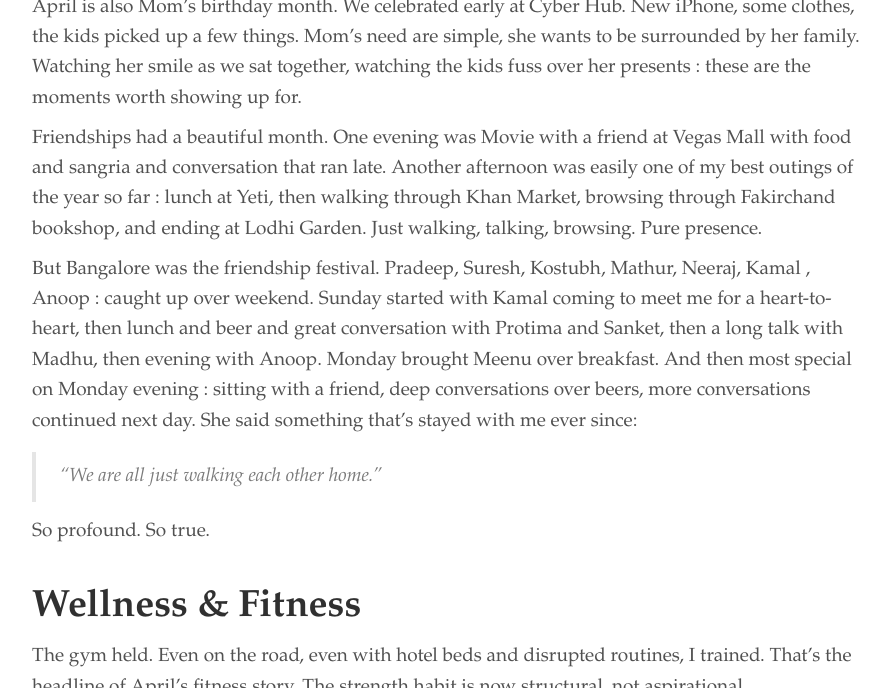
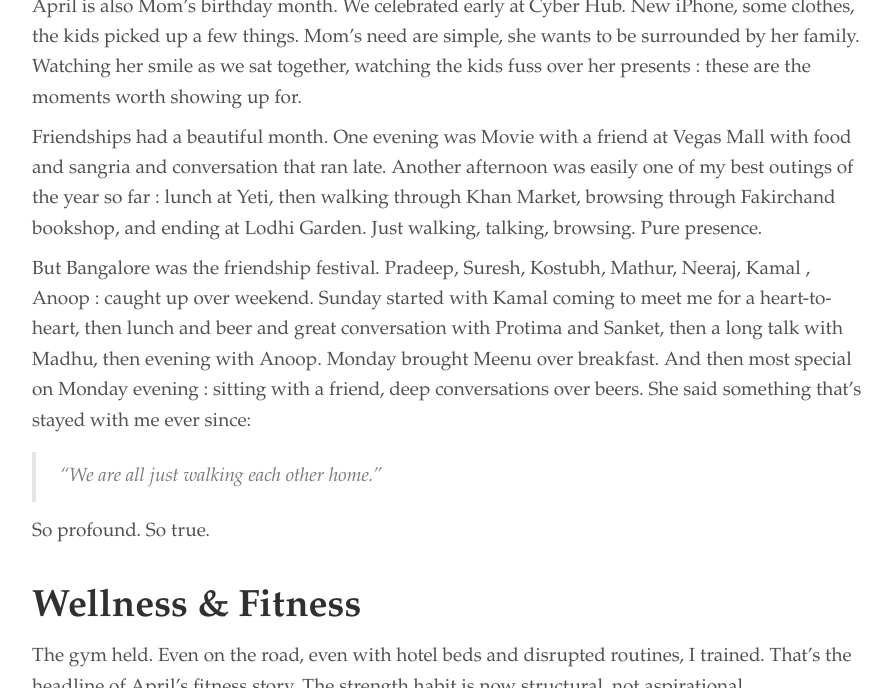
Before and after one commit to rishisareen/rishisareen.github.io, a Jekyll site: the page built from _articles/2026-05-01-Apr-2026-Report.md, in a window 1280 px wide and 900 px high, scrolled down 1249 px, cut to the strip 0-688 px from the top of the window. Shown: the whole strip, without its empty margins (190-1082 px from the left). Built offline with Jekyll 4.4.1, drawn with Linux system fonts in a browser that asks for light colours.

Commit message:
vault backup: 2026-05-02 06:54:55

```diff
--- a/_articles/2026-05-01-Apr-2026-Report.md
+++ b/_articles/2026-05-01-Apr-2026-Report.md
@@ -30,7 +30,7 @@ April is also Mom's birthday month. We celebrated early at Cyber Hub. New iPhone
 
 Friendships had a beautiful month. One evening was Movie with a friend at Vegas Mall with food and sangria and conversation that ran late. Another afternoon was easily one of my best outings of the year so far : lunch at Yeti, then walking through Khan Market, browsing through Fakirchand bookshop, and ending at Lodhi Garden. Just walking, talking, browsing. Pure presence.
 
-But Bangalore was the friendship festival. Pradeep, Suresh, Kostubh, Mathur, Neeraj, Kamal , Anoop : caught up over weekend. Sunday started with Kamal coming to meet me for a heart-to-heart, then lunch and beer and great conversation with Protima and Sanket, then a long talk with Madhu, then evening with Anoop. Monday brought Meenu over breakfast. And then most special on Monday evening : sitting with a friend, deep conversations over beers, more conversations continued next day. She said something that's stayed with me ever since:
+But Bangalore was the friendship festival. Pradeep, Suresh, Kostubh, Mathur, Neeraj, Kamal , Anoop : caught up over weekend. Sunday started with Kamal coming to meet me for a heart-to-heart, then lunch and beer and great conversation with Protima and Sanket, then a long talk with Madhu, then evening with Anoop. Monday brought Meenu over breakfast. And then most special on Monday evening : sitting with a friend, deep conversations over beers. She said something that's stayed with me ever since:
 
 > *"We are all just walking each other home."*
 
```
